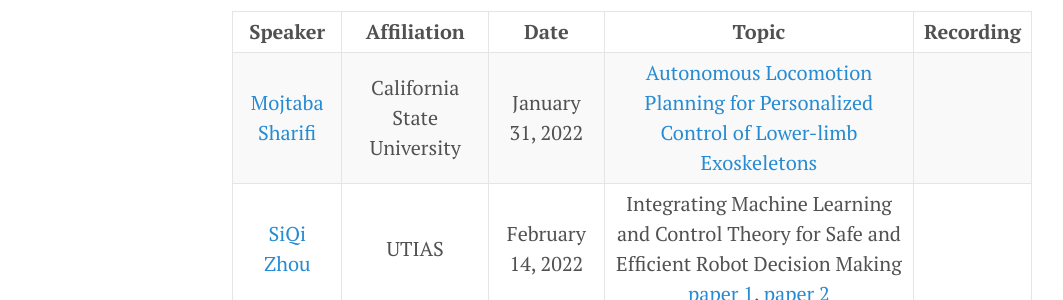
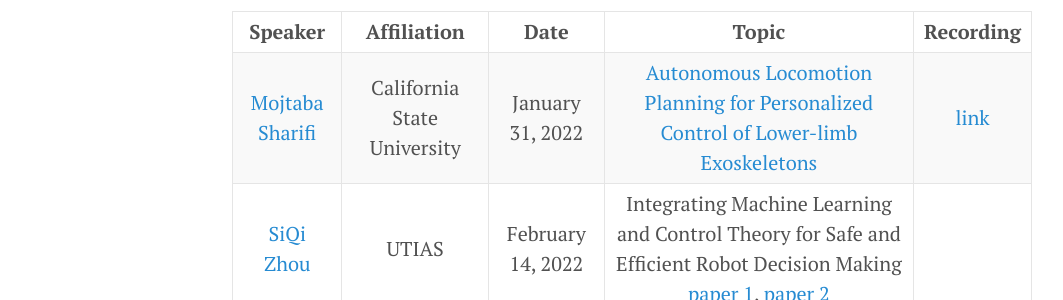
Before and after one commit to uoft-cs-robotics/toronto-air, a Jekyll site: the page built from index.md, in a window 1280 px wide and 900 px high, scrolled down 890 px. Shown: the part 156-456 px from the top of the window, without its empty margins (8-1071 px from the left). Built offline with Jekyll 4.4.1, drawn with Linux system fonts in a browser that asks for light colours; comment, search, counter and statistics services are not loaded.

Commit message:
added YT link (Mojtaba Sharifi)

```diff
--- a/index.md
+++ b/index.md
@@ -48,7 +48,7 @@ Past talks are also available on our [YouTube Channel](https://www.youtube.com/c
 
 | Speaker      | Affiliation | Date      | Topic |    Recording     |
 | :----:       |    :----:   |        :----: |     :----: |       :----: |
-|[Mojtaba Sharifi](https://sites.google.com/ualberta.ca/mojtabasharifi/)| California State University | January 31, 2022| [Autonomous Locomotion Planning for Personalized Control of Lower-limb Exoskeletons](https://ieeexplore.ieee.org/abstract/document/9520273)|  |
+|[Mojtaba Sharifi](https://sites.google.com/ualberta.ca/mojtabasharifi/)| California State University | January 31, 2022| [Autonomous Locomotion Planning for Personalized Control of Lower-limb Exoskeletons](https://ieeexplore.ieee.org/abstract/document/9520273)| [link](https://youtu.be/L0YIDZHOZc0) |
 |[SiQi Zhou](http://siqizhou.com/)| UTIAS | February 14, 2022| Integrating Machine Learning and Control Theory for Safe and Efficient Robot Decision Making [paper 1](https://journals.sagepub.com/doi/abs/10.1177/0278364920953902), [paper 2](https://ieeexplore.ieee.org/abstract/document/9632405) |  |
 |[Jacopo Panerati](https://jacopopanerati.github.io/)| UTIAS | February 21, 2022| Safe Learning-based Control for Robotics and Physics-based Simulation [paper 1](https://arxiv.org/abs/2109.06325), [paper 2](https://arxiv.org/abs/2108.06266), [paper 3](https://arxiv.org/abs/2103.02142) |  |
 
```
